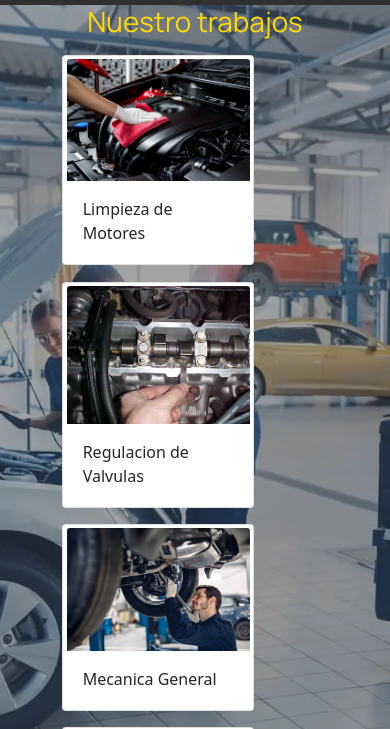
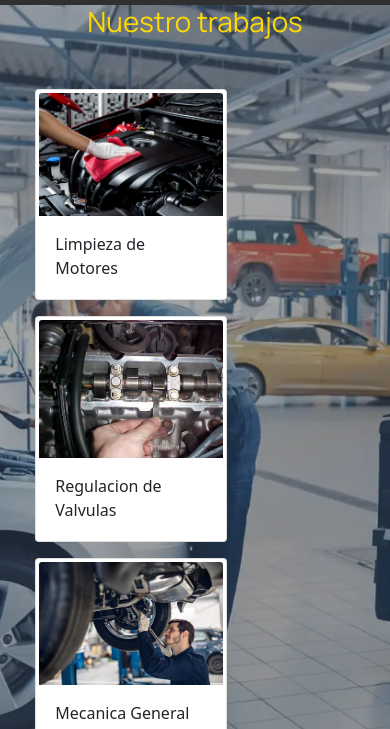
Before and after one commit to Daroo19/Proyecto-2da-Pre-entrega, a website: page Pages/Galeria.html in a window 390 px wide. Shown: the part 104-833 px from the top of the page. Drawn offline with nearby package versions, Linux system fonts and the light colour scheme.

Commit message:
cambio tarjetas galeria

```diff
--- a/scss/_maincontacto.scss
+++ b/scss/_maincontacto.scss
@@ -1,6 +1,6 @@
 .btn-turno {
     color: white;
-    font-size: large;
+    font-size: medium;
 }
 
 
--- a/scss/_maingaleria.scss
+++ b/scss/_maingaleria.scss
@@ -1,10 +1,11 @@
 .tarjetas {
-  margin-left: 7%;
+  padding: 5%;
+  display: inline-flex;
 }
 .card {
   padding: 1%;
   margin-top: 5%;
-  display: inline-block;
+  display: inline-flex;
   width: 50%;
 }
 
@@ -19,7 +20,8 @@
 
 @media screen and (min-width: 300px) and (max-width: 767px) {
   .tarjetas {
-    margin-left: 16%;
+    margin: 4%;
+    display: inline-block;
     .card {
       margin-top: 5%;
       display: inline-block;
```
Also changed, not shown: Css/Estilos.css, 1 other file.
